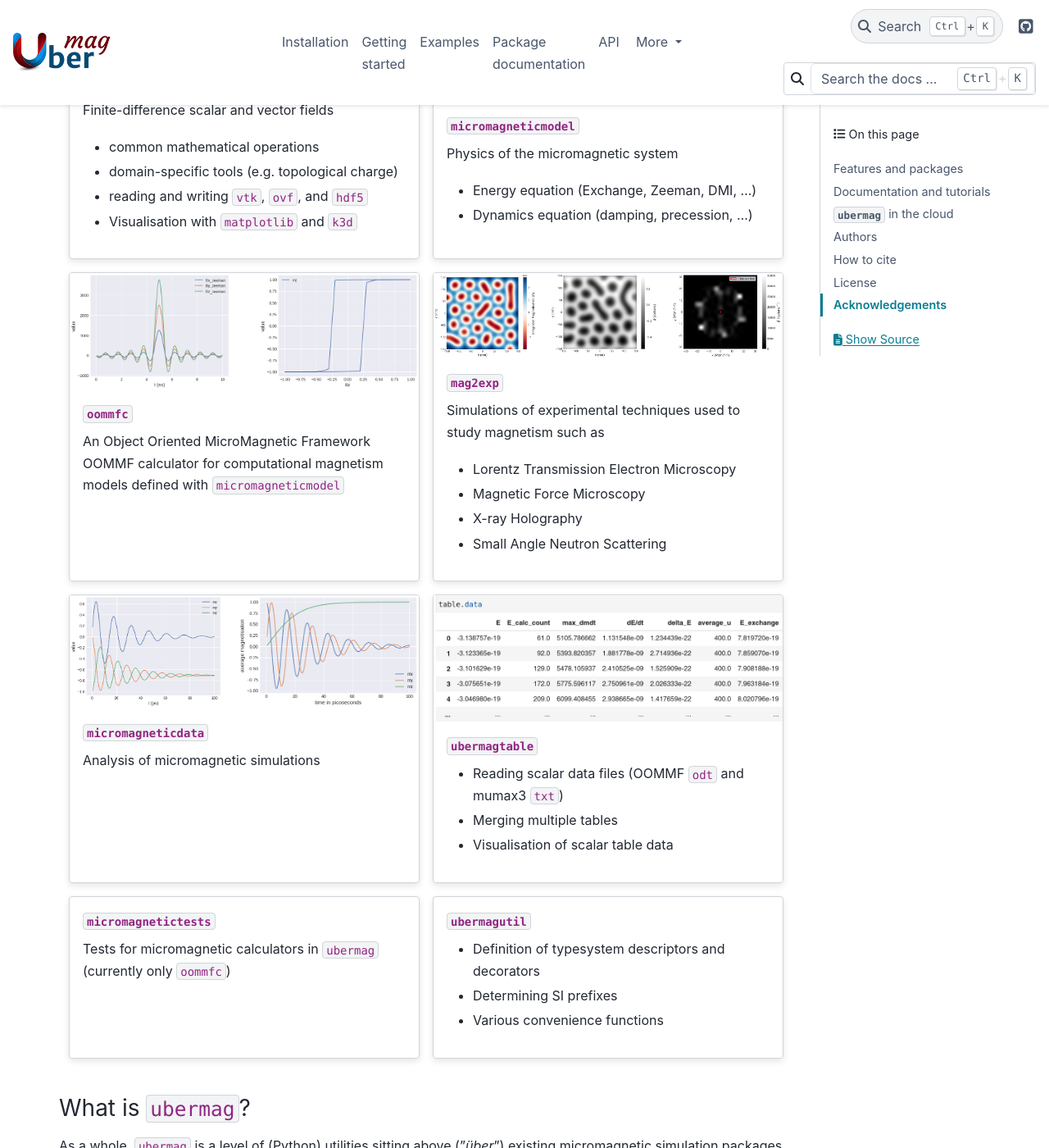
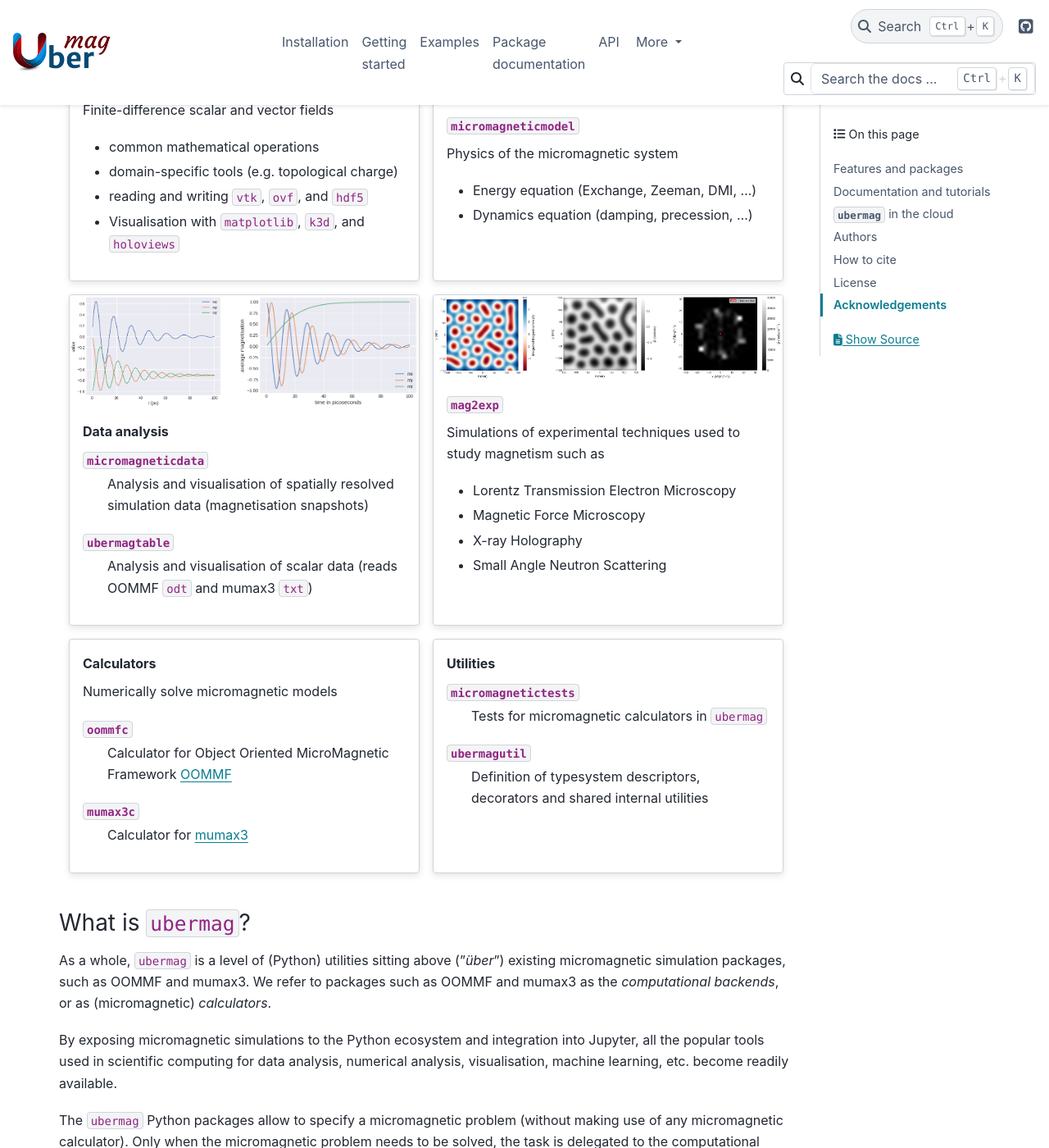
Before and after one commit to ubermag/ubermag.github.io, a Sphinx documentation site: the page built from source/index.rst, in a window 1280 px wide and 1400 px high, scrolled down 775 px. Shown: the whole window at 82% size. Built offline with Sphinx 7.4.7 and the PyData theme 0.15.4, drawn with Linux system fonts in a browser that asks for light colours; pages that are not in the unit, such as notebooks, are missing from menus.

Commit message:
Re-arrange main page

```diff
--- a/source/index.rst
+++ b/source/index.rst
@@ -74,7 +74,7 @@ individual sub-packages can be used in other fields, e.g. fluid dynamics.
       - common mathematical operations
       - domain-specific tools (e.g. topological charge)
       - reading and writing ``vtk``, ``ovf``, and ``hdf5``
-      - Visualisation with ``matplotlib`` and ``k3d``
+      - Visualisation with ``matplotlib``, ``k3d``, and ``holoviews``
 
    .. grid-item-card:: ``micromagneticmodel``
       :img-top: _static/micromagneticmodel.png
@@ -84,11 +84,16 @@ individual sub-packages can be used in other fields, e.g. fluid dynamics.
       - Energy equation (Exchange, Zeeman, DMI, ...)
       - Dynamics equation (damping, precession, ...)
 
-   .. grid-item-card:: ``oommfc``
-      :img-top: _static/oommfc-examples.svg
+   .. grid-item-card:: Data analysis
+      :img-top: _static/analysis-examples.svg
 
-      An Object Oriented MicroMagnetic Framework OOMMF calculator for computational
-      magnetism models defined with ``micromagneticmodel``
+      ``micromagneticdata``
+         Analysis and visualisation of spatially resolved simulation data
+         (magnetisation snapshots)
+
+      ``ubermagtable``
+         Analysis and visualisation of scalar data (reads OOMMF ``odt`` and
+         mumax3 ``txt``)
 
    .. grid-item-card:: ``mag2exp``
       :img-top: _static/mag2exp-examples.svg
@@ -100,27 +105,24 @@ individual sub-packages can be used in other fields, e.g. fluid dynamics.
       - X-ray Holography
       - Small Angle Neutron Scattering
 
-   .. grid-item-card:: ``micromagneticdata``
-      :img-top: _static/analysis-examples.svg
+   .. grid-item-card:: Calculators
 
-      Analysis of micromagnetic simulations
+      Numerically solve micromagnetic models
 
-   .. grid-item-card:: ``ubermagtable``
-      :img-top: _static/ubermagtable.png
+      ``oommfc``
+         Calculator for Object Oriented MicroMagnetic Framework `OOMMF
+         <https://math.nist.gov/oommf/>`__
 
-      - Reading scalar data files (OOMMF ``odt`` and mumax3 ``txt``)
-      - Merging multiple tables
-      - Visualisation of scalar table data
+      ``mumax3c``
+        Calculator for `mumax3 <https://mumax3.github.io>`__
 
-   .. grid-item-card:: ``micromagnetictests``
+   .. grid-item-card:: Utilities
 
-      Tests for micromagnetic calculators in ``ubermag`` (currently only ``oommfc``)
+      ``micromagnetictests``
+         Tests for micromagnetic calculators in ``ubermag``
 
-   .. grid-item-card:: ``ubermagutil``
-
-      - Definition of typesystem descriptors and decorators
-      - Determining SI prefixes
-      - Various convenience functions
+      ``ubermagutil``
+        Definition of typesystem descriptors, decorators and shared internal utilities
 
 What is ``ubermag``?
 --------------------
```
